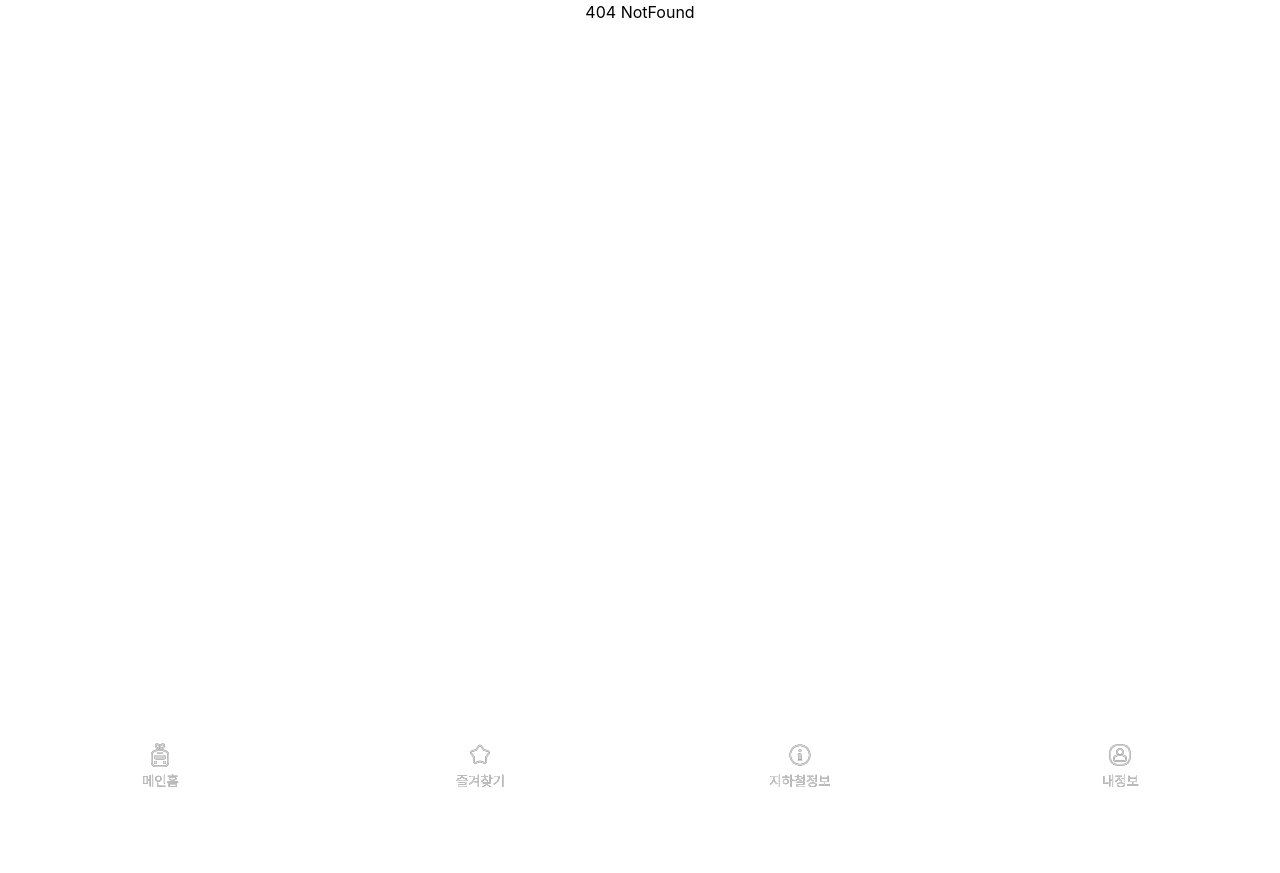
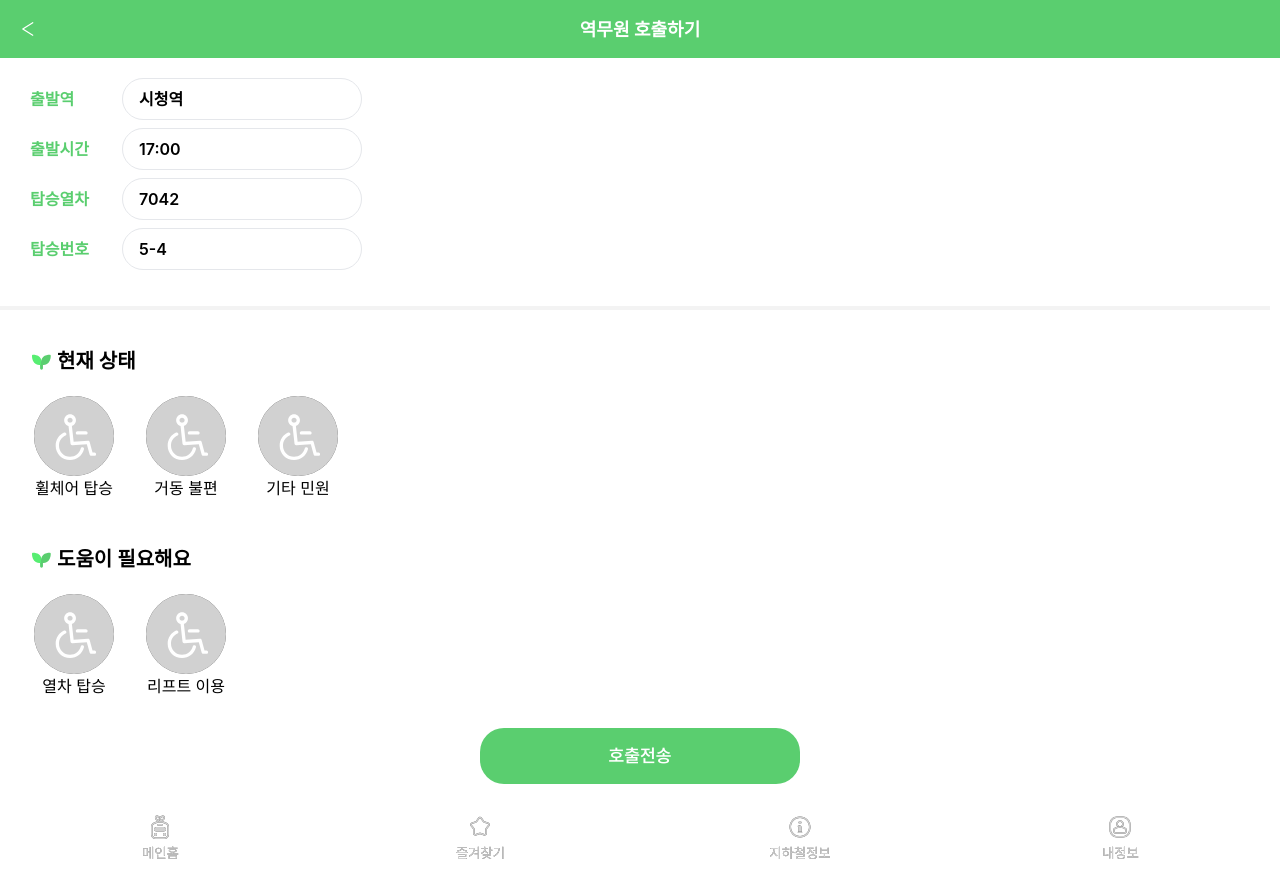
Before and after one commit to Legitgoons/Everyones-Subway, a React (Create React App) app: page /call in a window 1280 px wide. Before the commit this address had no page. Before the commit the page ends 800 px from the top, so only its background shows below. Built offline with nearby package versions, Linux system fonts and the light colour scheme.

Commit message:
호출페이지

```diff
--- a/src/App.js
+++ b/src/App.js
@@ -8,7 +8,10 @@ import SelectPage from './pages/Main/PathSelectPage';
 import SelectStationPage from './pages/Main/StationSelectPage';
 import RouteInfo from './pages/Main/SelectRouteInfoPage';
 import StarPage from './pages/Star/StarPage';
+import CallPage from './pages/Call/CallPage';
 import NotFound from './pages/NotFoundPage';
+
+
 
 import './App.css';
 
@@ -27,6 +30,7 @@ function App() {
           <Route path='/departure' element={<SelectStationPage />} />
           <Route path='/routeinfo' element={<RouteInfo />} />
           <Route path='/star' element={<StarPage />} />
+          <Route path='/call' element={<CallPage />} />
           <Route path='*' element={<NotFound />} />
         </Routes>
       </div>
--- a/src/components/Route/RouteInfo.jsx
+++ b/src/components/Route/RouteInfo.jsx
@@ -1,50 +1,56 @@
-import React, { useState } from 'react';
-import { ReactComponent as Sesac } from '../../assets/images/sesacIcon.svg'
-import { ReactComponent as TranslineDots } from '../../assets/images/translineDots.svg'
-import Button from '../common/Button';
-import Horizon from '../common/Horizon';
-import Header from '../Header/Header';
-import RouteInfoIcons from './RouteInfoIcons';
-import RouteInfoTimeButton from './RouteInfoTimeButton';
-import RouteInfoDetails from './RouteInfoDetails';
-import { lineNameMap } from '../../constant/lineNum';
-import { initStationState } from '../../store';
-import { useDispatch, useSelector } from 'react-redux';
-
+import React, { useState } from "react";
+import { ReactComponent as Sesac } from "../../assets/images/sesacIcon.svg";
+import { ReactComponent as TranslineDots } from "../../assets/images/translineDots.svg";
+import Button from "../common/Button";
+import Horizon from "../common/Horizon";
+import Header from "../Header/Header";
+import RouteInfoIcons from "./RouteInfoIcons";
+import RouteInfoTimeButton from "./RouteInfoTimeButton";
+import RouteInfoDetails from "./RouteInfoDetails";
+import { lineNameMap } from "../../constant/lineNum";
+import { initStationState } from "../../store";
+import { useDispatch, useSelector } from "react-redux";
+import { Link } from 'react-router-dom';
 
 const dummy = {
   travelTime: 24,
-  depTime: '17:00',
-  transTime1: '17:02', //이건 아직 안만듬
-  transTime2: '',
-  arrTime: '17:24',
+  depTime: "17:00",
+  transTime1: "17:02", //이건 아직 안만듬
+  transTime2: "",
+  arrTime: "17:24",
   stops: 6,
   transfer: 1,
   cost: 1250,
-  depSt: '시청',
-  transSt1: '서울역',
-  transSt2: '',
-  arrSt: '동작역',
+  depSt: "시청",
+  transSt1: "서울역",
+  transSt2: "",
+  arrSt: "동작역",
   stBtw1: 0,
   stBtw2: 0,
   stBtw3: 5,
-  depLine: '1호선',
-  transLine1: '4호선',
-  transLine2: '',
-  arrLine: '4호선',
-  fastTrans: '1-2',
-  fastExit: '1-3',
+  depLine: "1호선",
+  transLine1: "4호선",
+  transLine2: "",
+  arrLine: "4호선",
+  fastTrans: "1-2",
+  fastExit: "1-3",
 };
 
 const RouteInfo = () => {
   const [activeButton, setActiveButton] = useState("shortestTime");
-  const shortestTimeClasses = activeButton === "shortestTime" ? "bg-p1 text-white" : "bg-g6 text-g4";
-  const minimumTransferClasses = activeButton === "minimumTransfer" ? "bg-p1 text-white" : "bg-g6 text-g4";
+  const shortestTimeClasses =
+    activeButton === "shortestTime" ? "bg-p1 text-white" : "bg-g6 text-g4";
+  const minimumTransferClasses =
+    activeButton === "minimumTransfer" ? "bg-p1 text-white" : "bg-g6 text-g4";
 
-  const arriveLine = useSelector(state => state.path.arriveStation.line);
-  const departLine = useSelector(state => state.path.departureStation.line);
-  const arriveStationName = useSelector(state => state.path.arriveStation.name);
-  const departStationName = useSelector(state => state.path.departureStation.name);
+  const arriveLine = useSelector((state) => state.path.arriveStation.line);
+  const departLine = useSelector((state) => state.path.departureStation.line);
+  const arriveStationName = useSelector(
+    (state) => state.path.arriveStation.name
+  );
+  const departStationName = useSelector(
+    (state) => state.path.departureStation.name
+  );
 
   const {
     travelTime,
@@ -60,11 +66,12 @@ const RouteInfo = () => {
   const routes = [
     { time: depTime, line: departLine, name: departStationName },
     { time: transTime1, line: departLine, name: transSt1 },
-    { time: '환승', line: arriveLine, name: transSt1 },
+    { time: "환승", line: arriveLine, name: transSt1 },
     { time: arrTime, line: arriveLine, name: arriveStationName },
   ];
 
-  const RouteInfoLine = ({ line }) => {  // 얘 분리하니까 동작을 안함;
+  const RouteInfoLine = ({ line }) => {
+    // 얘 분리하니까 동작을 안함;
     return (
       <div
         className={`${`bg-l${lineNameMap[line]}`} w-1 h-4 border border-8px border-solid`}
@@ -73,7 +80,10 @@ const RouteInfo = () => {
   };
 
   return (
-    <div className='flex flex-col items-center h-screen' style={{ height: "calc(100vh - 9.1vh)" }}>
+    <div
+      className='flex flex-col items-center h-screen'
+      style={{ height: "calc(100vh - 9.1vh)" }}
+    >
       <Header pageName='이동 경로 정보' canBackward />
       <div className='flex justify-between items-center h-44 w-5/6'>
         <div className='flex flex-col justify-center items-center h-36 w-36 border border-solid border-g5 border-1 rounded-20'>
@@ -82,20 +92,20 @@ const RouteInfo = () => {
           <p className='h1b text-p1'>{travelTime}분</p>
         </div>
         <div className='flex flex-col justify-evenly items-center h-40 w-40'>
-          <RouteInfoTimeButton time={depTime} label="출발시간" />
-          <RouteInfoTimeButton time={arrTime} label="도착시간" />
+          <RouteInfoTimeButton time={depTime} label='출발시간' />
+          <RouteInfoTimeButton time={arrTime} label='도착시간' />
         </div>
       </div>
       <div className='w-full h-12'>
         <button
           className={`w-1/2 h-full rounded-t-20 rounded-b-none p2b ${shortestTimeClasses}`}
-          onClick={() => setActiveButton('shortestTime')}
+          onClick={() => setActiveButton("shortestTime")}
         >
           최단시간
         </button>
         <button
           className={`w-1/2 h-full rounded-t-20 rounded-b-none p2b ${minimumTransferClasses}`}
-          onClick={() => setActiveButton('minimumTransfer')}
+          onClick={() => setActiveButton("minimumTransfer")}
         >
           최소환승
         </button>
@@ -119,7 +129,7 @@ const RouteInfo = () => {
                 <div className='flex basis-2/5'>
                   <p className='basis-1/2'></p>
                   <div className='flex basis-1/2 pl-2'>
-                  <RouteInfoLine line={route.line}/>
+                    <RouteInfoLine line={route.line} />
                   </div>
                 </div>
               </div>
@@ -138,13 +148,21 @@ const RouteInfo = () => {
             );
           }
           // RouteIcons 컴포넌트도 추가로 출력
-          components.push(<RouteInfoIcons time={route.time} line={route.line} name={route.name} />);
+          components.push(
+            <RouteInfoIcons
+              time={route.time}
+              line={route.line}
+              name={route.name}
+            />
+          );
 
           // 컴포넌트 배열 반환
           return components;
         })}
       </div>
+      <Link to='/call'>
         <Button>호출하기</Button>
+      </Link>
     </div>
   );
 };
--- /dev/null
+++ b/src/pages/Call/CallPage.jsx
@@ -0,0 +1,254 @@
+import Horizon from "../../components/common/Horizon";
+import SesacText from "../../components/common/SesacText";
+import Header from "../../components/Header/Header";
+import { ReactComponent as WheelChairColored } from "../../assets/images/wheelChairColored.svg";
+import { ReactComponent as WheelChairBlack } from "../../assets/images/wheelChairBlack.svg";
+import React, { useState } from "react";
+import { Link } from "react-router-dom";
+import Button from "../../components/common/Button";
+import { useDispatch, useSelector } from "react-redux";
+
+const CallPage = () => {
+  const [wheelChair, setWheelChair] = useState(false);
+  const [walkingDifficulty, setWalkingDifficulty] = useState(false);
+  const [etc, setEtc] = useState(false);
+  const [needTrainHelp, setNeedTrainHelp] = useState(false);
+  const [needLiftHelp, setNeedLiftHelp] = useState(false);
+
+
+  // 임시
+  const depSt = "시청역";
+  const depTime = "17:00";
+  const trainNo = "7042";
+  const seatNo = "5-4";
+
+
+  const handleButtonClick = (buttonNumber) => {
+    if (buttonNumber === 1) {
+      setWheelChair(!wheelChair);
+    } else if (buttonNumber === 2) {
+      setWalkingDifficulty(!walkingDifficulty);
+    } else if (buttonNumber === 3) {
+      setEtc(!etc);
+    } else if (buttonNumber === 4) {
+      setNeedTrainHelp(!needTrainHelp);
+    } else if (buttonNumber === 5) {
+      setNeedLiftHelp(!needLiftHelp);
+    }
+  };
+
+  return (
+    <div className='w-360 h-screen flex flex-col items-center justify-end'>
+      <Header pageName='역무원 호출하기' canBackward />
+      <div className='h-6'></div>
+      <div className='flex flex-col  h-full text-left'>
+        <div className='flex w-full'>
+          <div className='w-5 '></div>
+          <div
+            className='w-12 flex items-center text-16 font-semibold'
+            style={{ color: "#5ACE6F" }}
+          >
+            출발역
+          </div>
+          <div className='w-11'></div>
+          <div className='w-60 border rounded-3xl  p-2 text-16 font-semibold py-2 px-4'>
+            {depSt}
+          </div>
+          <div className='w-5'></div>
+        </div>
+
+        <div className='h-2'></div>
+
+        <div className='flex w-full'>
+          <div className='w-5 '></div>
+          <div
+            className='w-16 flex items-center text-16 font-semibold'
+            style={{ color: "#5ACE6F" }}
+          >
+            출발시간
+          </div>
+          <div className='w-7'></div>
+          <div className='w-60 border rounded-3xl  p-2 text-16 font-semibold py-2 px-4'>
+            {depTime}
+          </div>
+          <div className='w-5'></div>
+        </div>
+
+        <div className='h-2'></div>
+
+        <div className='flex w-full'>
+          <div className='w-5 '></div>
+          <div
+            className='w-16 flex items-center text-16 font-semibold'
+            style={{ color: "#5ACE6F" }}
+          >
+            탑승열차
+          </div>
+          <div className='w-7'></div>
+          <div className='w-60 border rounded-3xl  p-2 text-16 font-semibold py-2 px-4'>
+            {trainNo}
+          </div>
+          <div className='w-5'></div>
+        </div>
+
+        <div className='h-2'></div>
+
+        <div className='flex w-full'>
+          <div className='w-5 '></div>
+          <div
+            className='w-16 flex items-center text-16 font-semibold'
+            style={{ color: "#5ACE6F" }}
+          >
+            탑승번호
+          </div>
+          <div className='w-7'></div>
+          <div className='w-60 border rounded-3xl  p-2 text-16 font-semibold py-2 px-4'>
+            {seatNo}
+          </div>
+          <div className='w-5'></div>
+        </div>
+
+        <div className='h-9'></div>
+        <div className='box-border w-360 bg-g6'>
+          <Horizon />
+        </div>
+        <div className='h-9'></div>
+
+        <div className='flex-col h-'>
+          <div className='flex w-full'>
+            <div className='w-4'></div>
+            <SesacText>현재 상태</SesacText>
+          </div>
+
+          <div className='h-4'></div>
+
+          <div className='flex h-28'>
+            {/* 휠체어 탑승 버튼 */}
+            <div className='w-4'></div>
+            <button
+              onClick={() => handleButtonClick(1)}
+              className='w-24 h-full items-center rounded-20 relative'
+              style={{ position: "relative" }}
+            >
+              {wheelChair ? (
+                <div className='h-full w-full flex flex-col justify-center items-center'>
+                  <WheelChairColored />
+                  <div className='text-16 font-semibold text-center'>
+                    휠체어 탑승
+                  </div>
+                </div>
+              ) : (
+                <div className='h-full w-full flex flex-col justify-center items-center'>
+                  <WheelChairBlack />
+                  <div className='text-16 text-center'>휠체어 탑승</div>
+                </div>
+              )}
+            </button>
+
+            <div className='w-4'></div>
+            {/* 거동 불편 버튼 */}
+            <button
+              onClick={() => handleButtonClick(2)}
+              className='w-24 h-full items-center rounded-20 relative'
+              style={{ position: "relative" }}
+            >
+              {walkingDifficulty ? (
+                <div className='h-full w-full flex flex-col justify-center items-center'>
+                  <WheelChairColored />
+                  <div className='text-16 font-semibold'>거동 불편</div>
+                </div>
+              ) : (
+                <div className='h-full w-full flex flex-col justify-center items-center'>
+                  <WheelChairBlack />
+                  <div className='text-16'>거동 불편</div>
+                </div>
+              )}
+            </button>
+            <div className='w-4'></div>
+            {/* 기타 민원 버튼 */}
+            <button
+              onClick={() => handleButtonClick(3)}
+              className='w-24 h-full items-center rounded-20 relative'
+              style={{ position: "relative" }}
+            >
+              {etc ? (
+                <div className='h-full w-full flex flex-col justify-center items-center'>
+                  <WheelChairColored />
+                  <div className='text-16 font-semibold'>기타 민원</div>
+                </div>
+              ) : (
+                <div className='h-full w-full flex flex-col justify-center items-center'>
+                  <WheelChairBlack />
+                  <div className='text-16'>기타 민원</div>
+                </div>
+              )}
+            </button>
+          </div>
+
+          <div className='h-10'></div>
+
+          <div className='flex w-full'>
+            <div className='w-4'></div>
+            <SesacText>도움이 필요해요</SesacText>
+          </div>
+
+          <div className='h-4'></div>
+
+          <div className='flex h-28'>
+            {/* 열차 탑승 버튼 */}
+            <div className='w-4'></div>
+            <button
+              onClick={() => handleButtonClick(4)}
+              className='w-24 h-full items-center rounded-20 relative'
+              style={{ position: "relative" }}
+            >
+              {needTrainHelp ? (
+                <div className='h-full w-full flex flex-col justify-center items-center'>
+                  <WheelChairColored />
+                  <div className='text-16 font-semibold text-center'>
+                    열차 탑승
+                  </div>
+                </div>
+              ) : (
+                <div className='h-full w-full flex flex-col justify-center items-center'>
+                  <WheelChairBlack />
+                  <div className='text-16 text-center'>열차 탑승</div>
+                </div>
+              )}
+            </button>
+
+            <div className='w-4'></div>
+            {/* 거동 불편 버튼 */}
+            <button
+              onClick={() => handleButtonClick(5)}
+              className='w-24 h-full items-center rounded-20 relative'
+              style={{ position: "relative" }}
+            >
+              {needLiftHelp ? (
+                <div className='h-full w-full flex flex-col justify-center items-center'>
+                  <WheelChairColored />
+                  <div className='text-16 font-semibold'>리프트 이용</div>
+                </div>
+              ) : (
+                <div className='h-full w-full flex flex-col justify-center items-center'>
+                  <WheelChairBlack />
+                  <div className='text-16'>리프트 이용</div>
+                </div>
+              )}
+            </button>
+          </div>
+          {/* 도움이필요해요 */}
+        </div>
+        {/* 현재상태 ~ 도움이 필요해요 */}
+      </div>
+      <Link>
+        <Button>호출전송</Button>
+      </Link>
+      <div className='h-5'></div>
+
+      {/* 헤더 ~ 도움이 필요해요 */}
+    </div>
+  );
+};
+
+export default CallPage;
```
Also changed, not shown: src/assets/images/wheelChairBlack.svg (added), src/assets/images/wheelChairColored.svg (added). Lines whose indentation alone changed are shown as unchanged.
